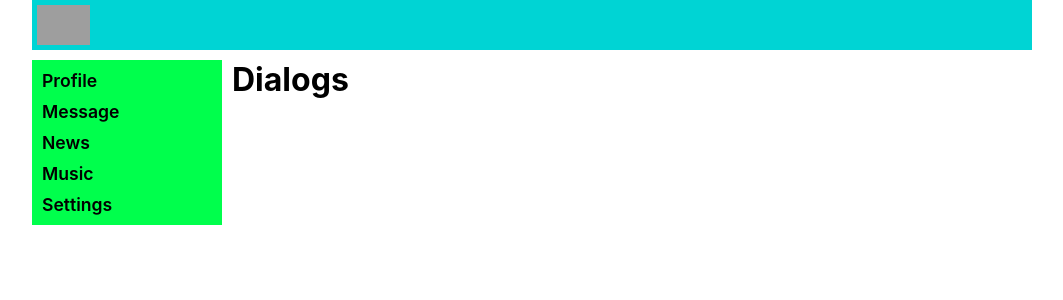
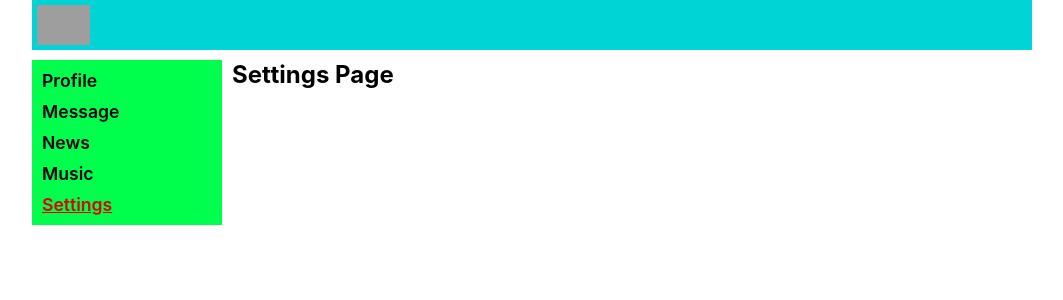
Before and after one commit to SeriousAntoxa/IT-Incubator_React, a React (Create React App) app: page /settings in a window 1280 px wide. Shown: the top 300 px of the page, without its empty margins (108-1171 px from the left). Built offline with nearby package versions, Linux system fonts and the light colour scheme; grey boxes are pictures that could not be loaded.

Commit message:
feat: add Routes and NavLinks

```diff
--- a/src/App.js
+++ b/src/App.js
@@ -3,16 +3,28 @@ import Headers from "./Components/Header/Header";
 import Nav from "./Components/Nav/Nav";
 import Profile from "./Components/Profile/Profile";
 import Dialogs from "./Components/Dialogs/Dialogs";
+import News from "./Components/News/News";
+import Music from "./Components/Music/Music";
+import SettingsC from "./Components/SettingsC/SettingsC";
+import { BrowserRouter, Route, Routes } from "react-router-dom";
 
 const App = () => {
   return (
+    <BrowserRouter>
       <div className="wrapper">
         <Headers />
         <Nav />
         <main className="wrapper_content">
-        <Dialogs />
+          <Routes>
+            <Route path="/profile" element={<Profile />} />
+            <Route path="/dialogs" element={<Dialogs />} />
+            <Route path="/news" element={<News />} />
+            <Route path="/music" element={<Music />} />
+            <Route path="/settings" element={<SettingsC />} />
+          </Routes>
         </main>
       </div>
+    </BrowserRouter>
   );
 };
 
--- /dev/null
+++ b/src/Components/Music/Music.js
@@ -0,0 +1,9 @@
+const Music = () => {
+    return (
+        <div>
+            <h2>Music Page</h2>
+        </div>
+    )
+}
+
+export default Music
--- a/src/Components/Nav/Nav.js
+++ b/src/Components/Nav/Nav.js
@@ -1,3 +1,4 @@
+import { NavLink } from "react-router-dom";
 import s from "./Nav.module.css";
 
 const Nav = () => {
@@ -5,19 +6,19 @@ const Nav = () => {
     <nav className={s.nav}>
       <ul className={s.nav_list}>
         <li className={s.list_item}>
-            <a href="/profile">Profile</a>
+            <NavLink to="/profile" className={(navData) => navData.isActive ? s.active : '' }>Profile</NavLink>
         </li>
         <li className={s.list_item}>
-            <a href="/dialogs">Message</a>
+            <NavLink to="/dialogs" className={(navData) => navData.isActive ? s.active : '' }>Message</NavLink>
         </li>
         <li className={s.list_item}>
-            <a href="#">News</a>
+            <NavLink to="/news" className={(navData) => navData.isActive ? s.active : '' }>News</NavLink>
         </li>
         <li className={s.list_item}>
-            <a href="#">Music</a>
+            <NavLink to="/music" className={(navData) => navData.isActive ? s.active : '' }>Music</NavLink>
         </li>
         <li className={s.list_item}>
-            <a href="#">Settings</a>
+            <NavLink to="/settings" className={(navData) => navData.isActive ? s.active : '' }>Settings</NavLink>
         </li>
       </ul>
     </nav>
--- a/src/Components/Nav/Nav.module.css
+++ b/src/Components/Nav/Nav.module.css
@@ -15,12 +15,17 @@
     font-weight: 600;
 }
 
-.list_item a{
+.list_item a {
     color: #000;
     text-decoration: none;
 }
 
 .list_item a:hover{
-    color: #555;
+    color: rgb(225, 0, 0);
     text-decoration: underline;
 }
+
+.list_item a.active{
+    color: rgb(225, 0, 0);
+    text-decoration: underline;
+}
--- /dev/null
+++ b/src/Components/News/News.js
@@ -0,0 +1,9 @@
+const News = () => {
+    return (
+        <div>
+            <h2>News Page</h2>
+        </div>
+    )
+}
+
+export default News
--- /dev/null
+++ b/src/Components/SettingsC/SettingsC.js
@@ -0,0 +1,9 @@
+const SettingsC = () => {
+    return (
+        <div>
+            <h2>Settings Page</h2>
+        </div>
+    )
+}
+
+export default SettingsC
```
Also changed, not shown: src/Components/Music/Music.module.css (added), src/Components/SettingsC/SettingsC.module.css (added). Lines whose indentation alone changed are shown as unchanged.
